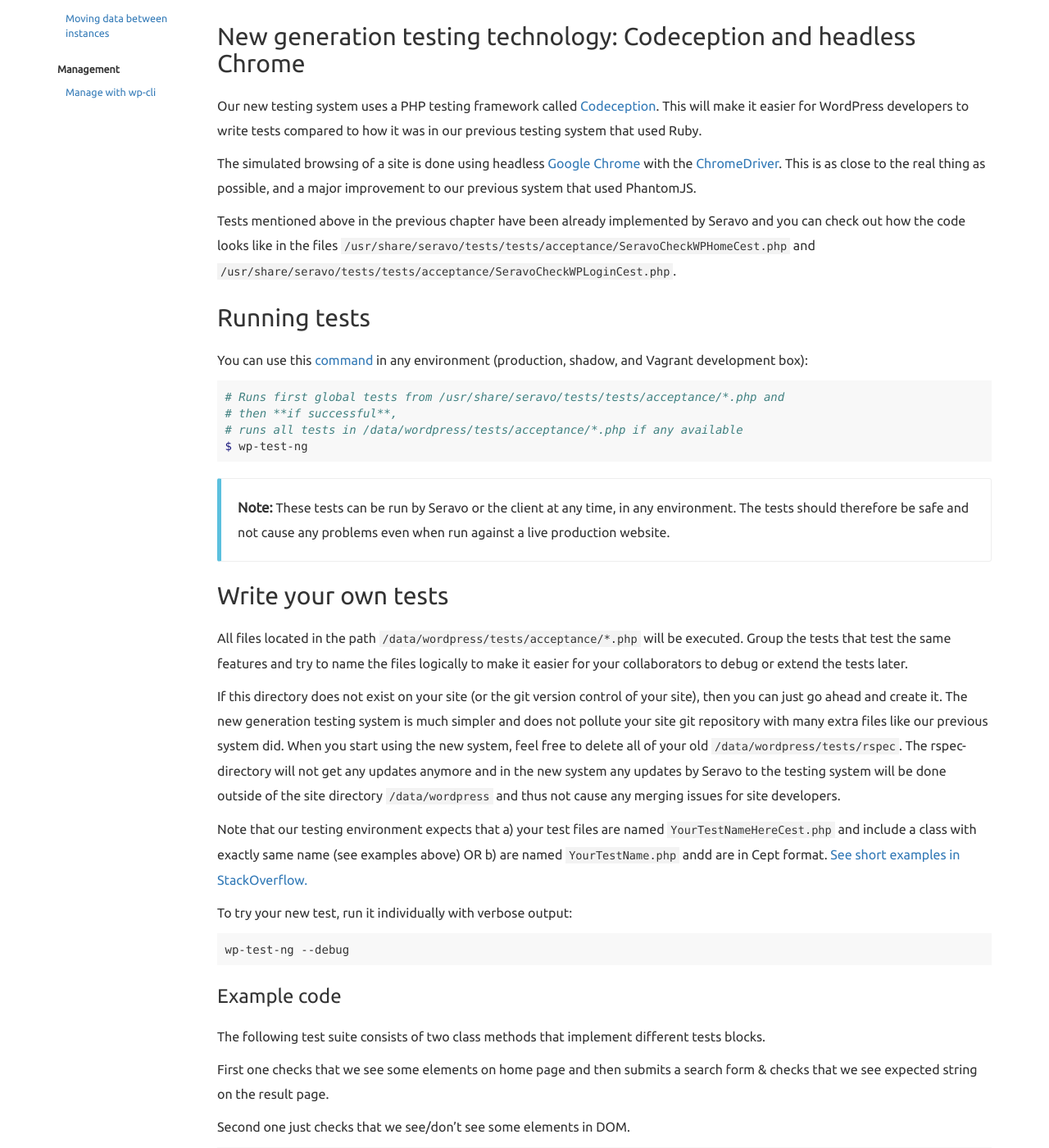
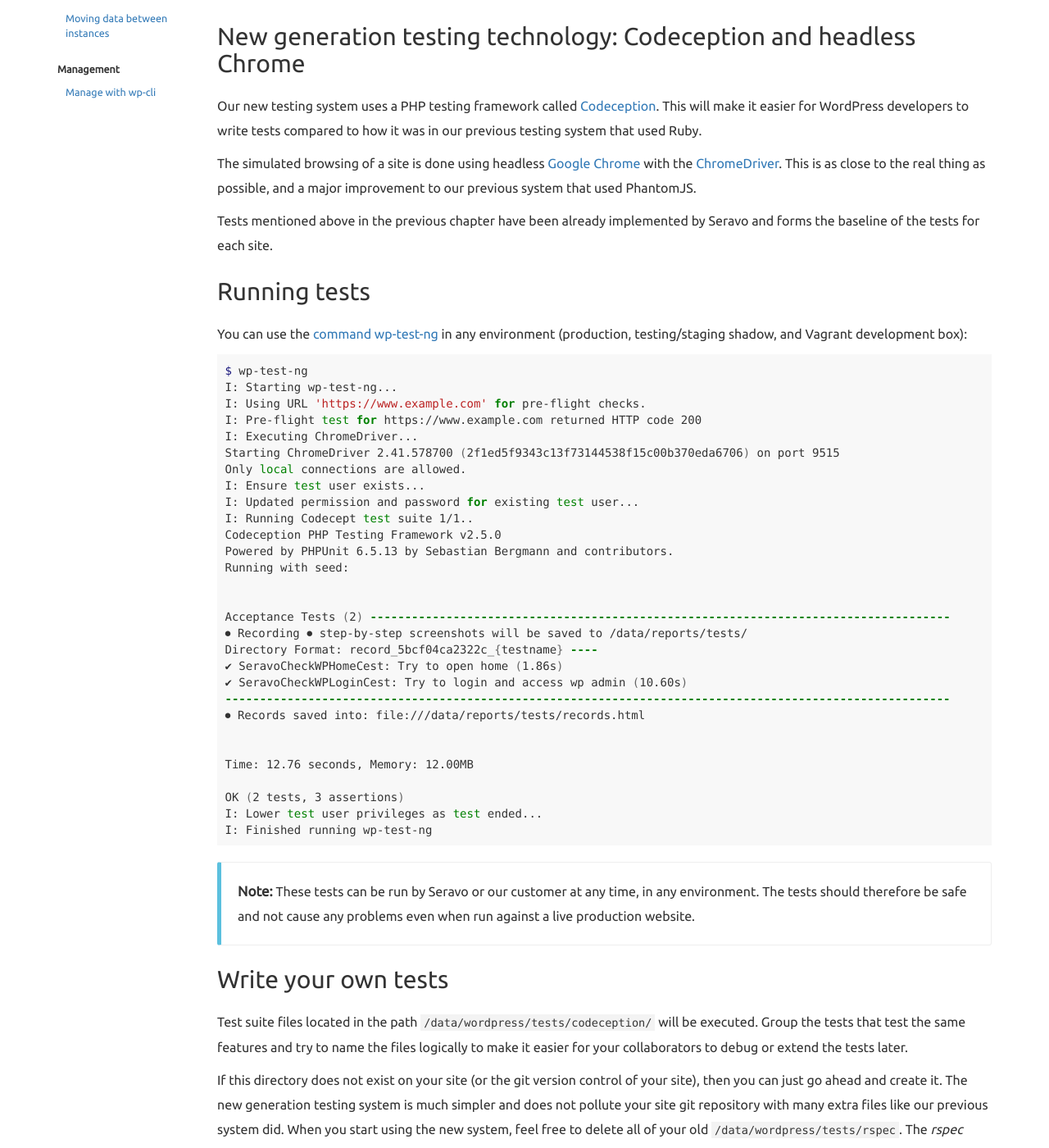
Before and after one commit to Seravo/docs, a Jekyll site: the page built from _posts/2018-09-21-ng-integration-tests.md, in a window 1280 px wide and 1400 px high, scrolled down 1377 px. Shown: the whole window at 82% size. Built offline with Jekyll 4.4.1, drawn with Linux system fonts in a browser that asks for light colours; nearby versions of some CDN libraries; some of the changed text lies outside the part shown.

Commit message:
Update wp-test-ng descriptions to match the latest version of it

````diff
--- a/_posts/2018-09-21-ng-integration-tests.md
+++ b/_posts/2018-09-21-ng-integration-tests.md
@@ -45,41 +45,96 @@
 
 The simulated browsing of a site is done using headless [Google Chrome](https://www.google.com/chrome/) with the [ChromeDriver](http://chromedriver.chromium.org/). This is as close to the real thing as possible, and a major improvement to our previous system that used PhantomJS.
 
-Tests mentioned above in the previous chapter have been already implemented by Seravo and you can check out how the code looks like in the files `/usr/share/seravo/tests/tests/acceptance/SeravoCheckWPHomeCest.php` and `/usr/share/seravo/tests/tests/acceptance/SeravoCheckWPLoginCest.php`.
+Tests mentioned above in the previous chapter have been already implemented by Seravo and forms the baseline of the tests for each site.
 
 ## Running tests
 
-You can use this [command]({{ site.baseurl }}{% post_url 2015-10-13-available-commands %}#wp-test-ng) in any environment (production, shadow, and Vagrant development box):
+You can use the [command wp-test-ng]({{ site.baseurl }}{% post_url 2015-10-13-available-commands %}#wp-test-ng) in any environment (production, testing/staging shadow, and Vagrant development box):
 
 ```bash
-# Runs first global tests from /usr/share/seravo/tests/tests/acceptance/*.php and
-# then **if successful**,
-# runs all tests in /data/wordpress/tests/acceptance/*.php if any available
 $ wp-test-ng
+I: Starting wp-test-ng...
+I: Using URL 'https://www.example.com' for pre-flight checks.
+I: Pre-flight test for https://www.example.com returned HTTP code 200
+I: Executing ChromeDriver...
+Starting ChromeDriver 2.41.578700 (2f1ed5f9343c13f73144538f15c00b370eda6706) on port 9515
+Only local connections are allowed.
+I: Ensure test user exists...
+I: Updated permission and password for existing test user...
+I: Running Codecept test suite 1/1..
+Codeception PHP Testing Framework v2.5.0
+Powered by PHPUnit 6.5.13 by Sebastian Bergmann and contributors.
+Running with seed:
+
+
+Acceptance Tests (2) ------------------------------------------------------------------------------------
+⏺ Recording ⏺ step-by-step screenshots will be saved to /data/reports/tests/
+Directory Format: record_5bcf04ca2322c_{testname} ----
+✔ SeravoCheckWPHomeCest: Try to open home (1.86s)
+✔ SeravoCheckWPLoginCest: Try to login and access wp admin (10.60s)
+---------------------------------------------------------------------------------------------------------
+⏺ Records saved into: file:///data/reports/tests/records.html
+
+
+Time: 12.76 seconds, Memory: 12.00MB
+
+OK (2 tests, 3 assertions)
+I: Lower test user privileges as test ended...
+I: Finished running wp-test-ng
 ```
 
-> **Note:** These tests can be run by Seravo or the client at any time, in any environment. The tests should therefore be safe and not cause any problems even when run against a live production website.
+> **Note:** These tests can be run by Seravo or our customer at any time, in any environment. The tests should therefore be safe and not cause any problems even when run against a live production website.
 
 ## Write your own tests
 
-All files located in the path `/data/wordpress/tests/acceptance/*.php` will be executed. Group the tests that test the same features and try to name the files logically to make it easier for your collaborators to debug or extend the tests later.
+Test suite files located in the path `/data/wordpress/tests/codeception/` will be executed. Group the tests that test the same features and try to name the files logically to make it easier for your collaborators to debug or extend the tests later.
 
-If this directory does not exist on your site (or the git version control of your site), then you can just go ahead and create it. The new generation testing system is much simpler and does not pollute your site git repository with many extra files like our previous system did. When you start using the new system, feel free to delete all of your old `/data/wordpress/tests/rspec`. The rspec-directory will not get any updates anymore and in the new system any updates by Seravo to the testing system will be done outside of the site directory `/data/wordpress` and thus not cause any merging issues for site developers.
+If this directory does not exist on your site (or the git version control of your site), then you can just go ahead and create it. The new generation testing system is much simpler and does not pollute your site git repository with many extra files like our previous system did. When you start using the new system, feel free to delete all of your old `/data/wordpress/tests/rspec`. The *rspec* directory will not get any updates anymore and in the new system any updates by Seravo to the testing system will be done outside of the site directory `/data/wordpress` and thus not cause any merging issues for site developers.
 
-Note that our testing environment expects that a) your test files are named `YourTestNameHereCest.php` and include a class with exactly same name (see examples above) OR b) are named `YourTestName.php` andd are in Cept format. [See short examples in StackOverflow.](https://stackoverflow.com/a/27298882)
+There are three types of customs tests supported:
+1. Tests written in procedural PHP code in files at `/data/wordpress/codeception/acceptance/*Cept.php`
+1. Tests written in object-oriented PHP classes in files at `/data/wordpress/codeception/acceptance/*Cest.php`
+1. Custom Codeception test suite defined in `/data/wordpress/codeception/custom.yml`
 
-To try your new test, run it individually with verbose output:
+### 1. Simplest version: \*Cept.php files
 
+This is very straight forward and simple to write and maintain for a small set of tests.
+
+Example filename: `/data/wordpress/tests/codeception/acceptance/ExampleCept.php`
+
+```php
+<?php
+
+$I = new AcceptanceTester($scenario);
+$I->amOnPage('/');
+$I->checkBrowserConsole();
+$I->see('WordPress');
 ```
-wp-test-ng --debug
+
+[See short examples in StackOverflow.](https://stackoverflow.com/a/27298882)
+
+### 2. Elegant version: \*Cest.php files
+
+Using proper PHP classes offer control on what tests output and how they are executed. **Note that each file can contain only one PHP class and the class name must match the filename.**
+
+Example filename: `/data/wordpress/tests/codeception/acceptance/ExampleCest.php`
+
+```php
+<?php
+
+class ExampleCest {
+    /**
+     * Open front page (/)
+     **/
+    public function openFrontPage(\AcceptanceTester $I) {
+        $I->amOnPage('/');
+	      $I->checkBrowserConsole();
+        $I->see('WordPress');
+    }
+}
 ```
-### Example code
 
-The following test suite consists of two class methods that implement different tests blocks.
-
-First one checks that we see some elements on home page and then submits a search form & checks that we see expected string on the result page.
-
-Second one just checks that we see/don't see some elements in DOM.
+Example filename: `/data/wordpress/tests/codeception/acceptance/UserCheckWPHomeCest.php`
 
 ```php
 <?php
@@ -138,38 +196,97 @@
 }
 ```
 
+To try your new test, simply run:
+
+```
+wp-test-ng --debug --fail-fast
+```
+
+> **Note:** Tested Wordpress updates are included in all plans at [Seravo.com](https://seravo.com/plans/), even in the most affordable one. Writing custom tests, or debugging custom test that somebody else wrote, is not included in the monthly fee. You can however at any time buy at an hourly rate bespoke work for your site, including writing custom tests for it.
+
+### 3. Complete custom Codeception test definition: custom.yml
+
+Our tests also support fully customized Codeception test suites. Put the test suite files in the path `/data/wordpress/tests/codeception` and ensure there is a definition file called `custom.yml` that can be run by `codecept run`.
+
 ## List of Helper functions
 
-### **WP** Helper module
+### WordPress Helper module
+
 These tests use the helper module **SeravoAcceptanceHelper** which is included in the project.
 
 ```php
-$I->getEnvironment(); // returns current environment (production, development, staging, update)
-$I->isProduction(), $I->isDevelopment(); // are we in specific environment
-$I->getLogs(); // get logs from browser console
+// return current environment (production, development, staging, update)
+$I->getEnvironment();
+// return true or false if tests run in specific environment
+$I->isProduction();
+$I->isDevelopment();
+// get an array containing the browser console contents
+$I->getConsoleLog();
 ```
 
 ### List of Codeception functions
+
 See also [Codeception documentation for acceptance tests](https://codeception.com/docs/03-AcceptanceTests) to learn more.
+
 ```php
-# Navigating
+// Navigating
 $I->amOnPage('/path/to/navigate?value=1');
 
-# Clicking links and buttons
+// Clicking links and buttons
 $I->click('#elementId');
 $I->click('a.classnamehere');
 $I->click('input[name=ok]');
 
-# Interacting with forms
+// Interacting with forms
 $I->fillField('field-identifier', 'value');
 
-
-# Querying
+// Querying
 $I->seeInTitle('this should be in <title> tag');
 $I->see('My title');
-$I->seeElement('//table/tr'); // xpath
+$I->seeElement('//table/tr'); // XPath
 $I->seeElement('h1'); // by tag
 $I->seeElement('#id'); // by id
 $I->seeElement('.classname'); // by class
-$I->seeElement('div#main p.intro'); // css selectors
+$I->seeElement('div#main p.intro'); // CSS selectors
+
+// Check that browser console is empty
+$I->checkBrowserConsole();
+
+// Check that browser console is empty ignoring warnings
+$I->checkBrowserConsole(true);
+
+// Check that browser console is empty ignoring warnings
+// and ignoring one specified severe message
+$I->checkBrowserConsole(true, array(
+  array(
+		"level" => "SEVERE",
+		"message" => ".* Uncaught DOMException: play() failed because the user didn't interact with the document first.",
+		"regex" => true
+	)
+);
 ```
+
+### Howto whitelist specific harmless Chrome console errors
+
+As a rule of thumb, **if the Chrome developer console outputs anything, our testing system considers it an error**, regardless of being related to JavaScript, CSS loading, image loading, Mixed content security warnings or whatever.
+
+However, sometimes the Chrome console messages can be false positives and not actual errors that need to be addressed. To handle those we offer console message whitelisting.
+
+A typical example of a false positive would be this JQuery deprecation warning which most website developers have seen in the wild somewhere:
+> WARNING: https://example/wp-includes/js/jquery/jquery-migrate.js?ver=1.4.1 44:11 "JQMIGRATE: jQuery.browser is deprecated"
+
+To ignore this messge site-wide, create a file with the name and path `/data/wordpress/tests/codeception/acceptance/console-whitelist.json` and add the following contents to it:
+
+```json
+[
+	{
+		"level": "WARNING",
+		"message": ".* JQMIGRATE: .* is deprecated",
+		"regex": true
+	}
+]
+```
+
+The field *messge* is compulsory and it must either be a string to be whitelisted, or a regular expression. If regular expressions are used, then there the field *regex* must also be set to *true*. The field *level* is not compulsory.
+
+You can also whitelist console messages per test by passing a custom array as second parameter to the assertion `$I->checkBrowserConsole()`. Using the site-wide whitelist has the benefit that it affects all invocations of `checkBrowserConsole()`, including the baseline tests Seravo runs for your site.
````
Also changed, not shown: other parts of _posts/2018-09-21-ng-integration-tests.md (+3 -0 lines).
